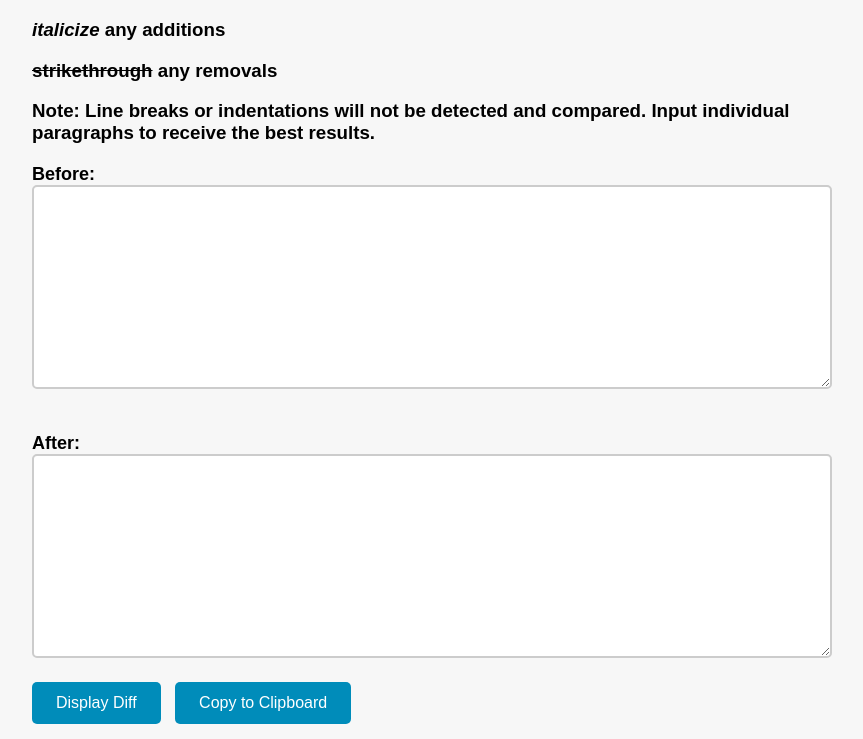
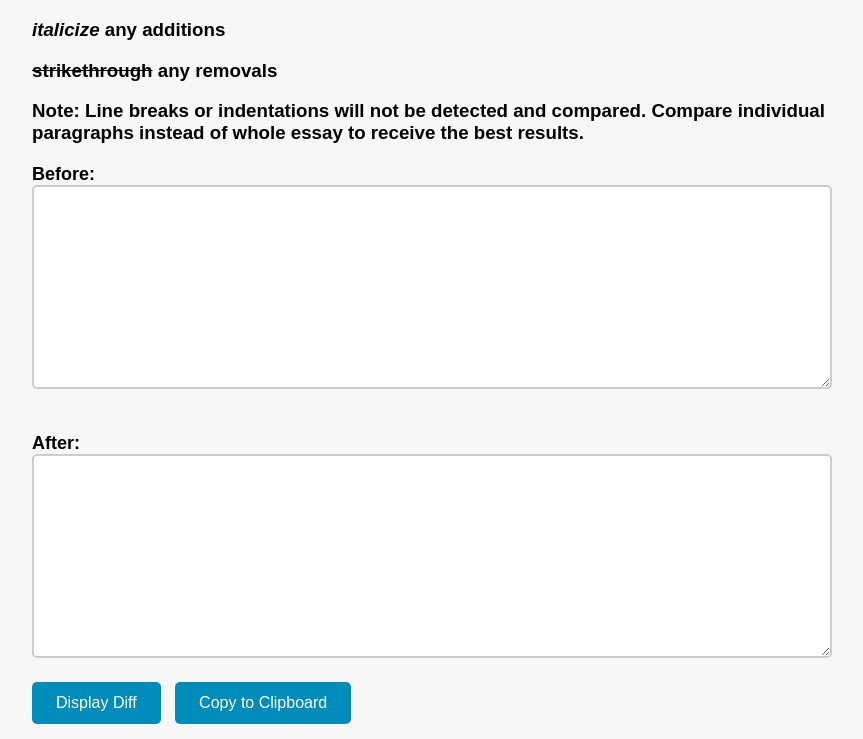
Before and after one commit to We1chJ/DiffText4Rewrites, a plain HTML site: page index.html in a window 1280 px wide. Shown: the part 61-800 px from the top of the page, without its empty margins (208-1071 px from the left). Drawn offline with nearby package versions, Linux system fonts and the light colour scheme.

Commit message:
added notes

```diff
--- a/index.html
+++ b/index.html
@@ -75,7 +75,7 @@
       <h1>Text Diff Tool</h1>
       <h3><i>italicize</i> any additions</h3>
       <h3><s>strikethrough</s> any removals</h3>
-      <h3>Note: Line breaks or indentations will not be detected and compared. Input individual paragraphs to receive the best results.</h3>
+      <h3>Note: Line breaks or indentations will not be detected and compared. Compare individual paragraphs instead of whole essay to receive the best results.</h3>
       <label for="before">Before:</label>
       <textarea id="before" rows="10" cols="50"></textarea>
       <label for="after">After:</label>
```
